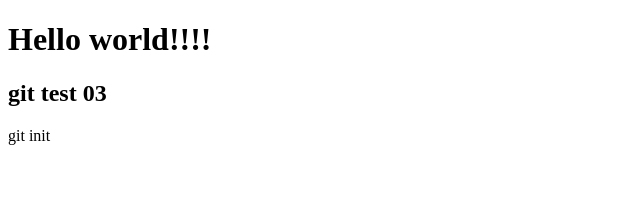
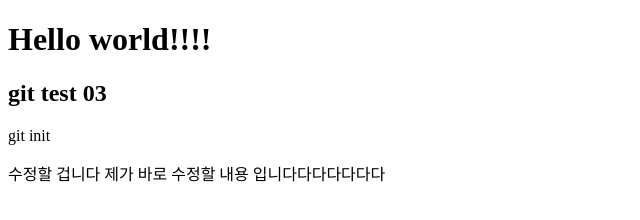
Before and after one commit to Jyservice781/git_test, a plain HTML site: page git_test/index.html in a window 1280 px wide. Shown: the whole page, without its empty margins (0-640 px from the left). Drawn offline with Linux system fonts and the light colour scheme.

Commit message:
change message

```diff
--- a/git_test/index.html
+++ b/git_test/index.html
@@ -8,5 +8,6 @@
     <h1>Hello world!!!!</h1>
     <h2>git test 03</h2>
     <p>git init</p>
+    <p> 수정할 겁니다 제가 바로 수정할 내용 입니다다다다다다다</p>
 </body>
 </html>
```
